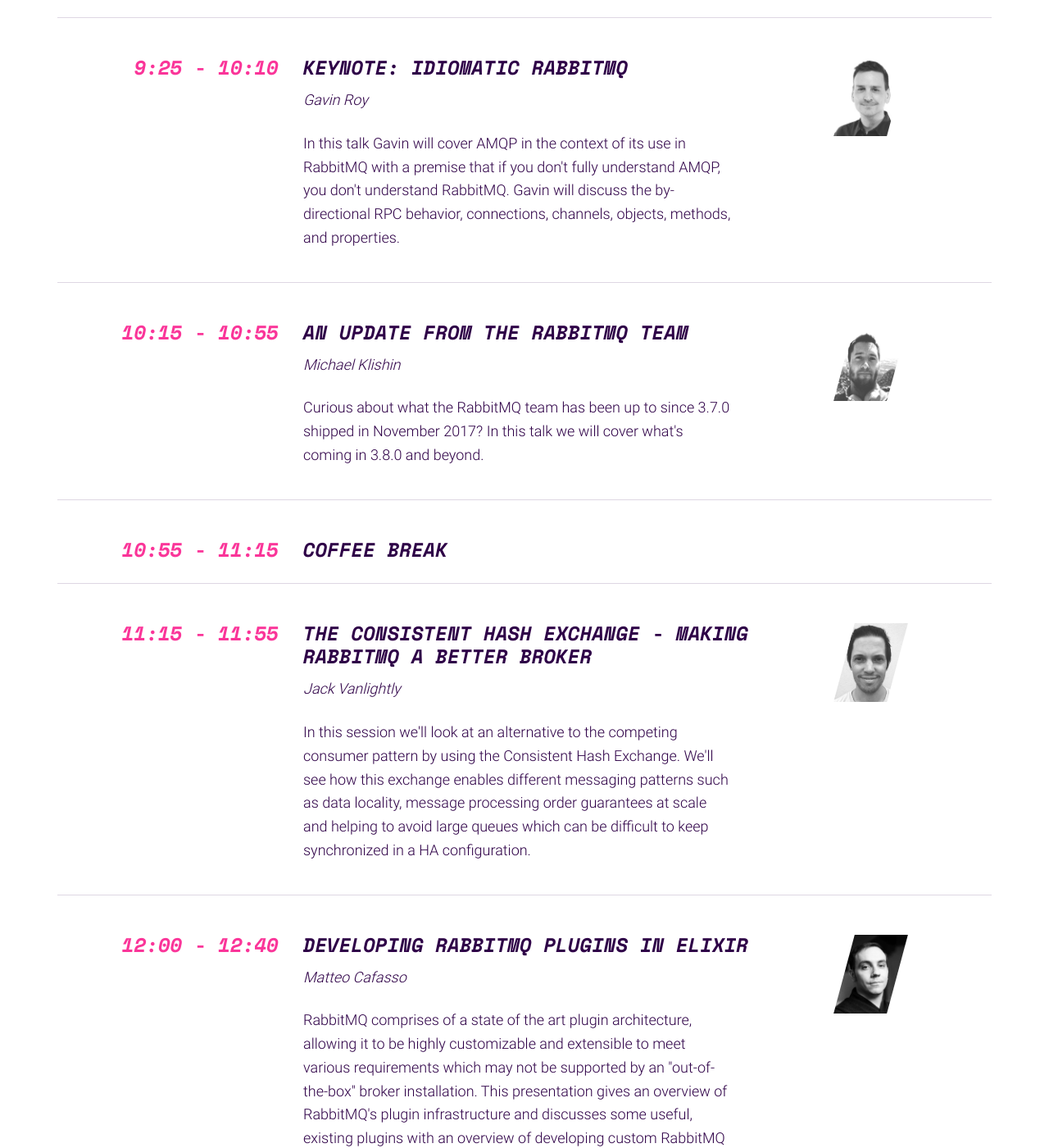
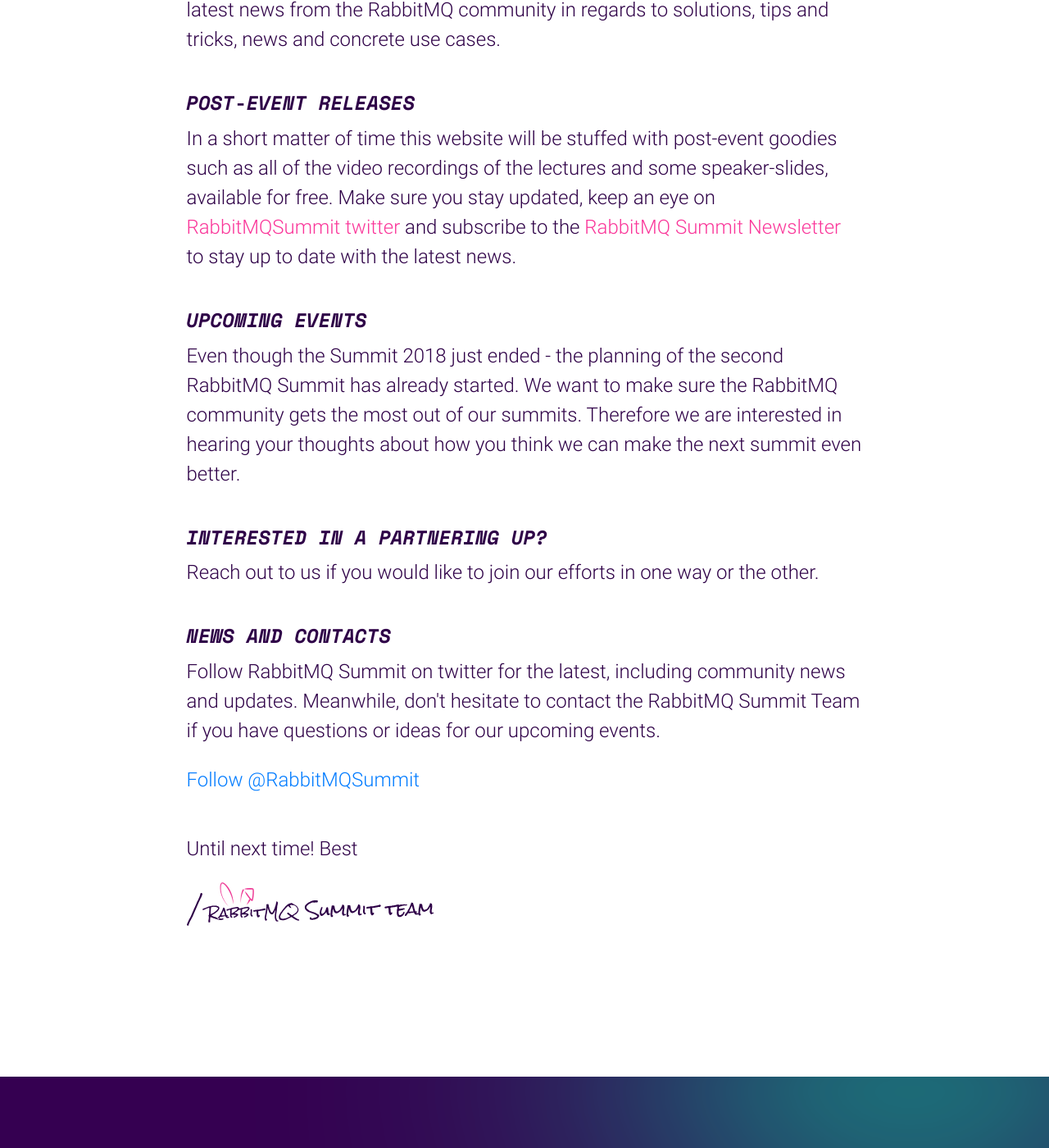
Before and after one commit to isabella232/rabbitmq-summit-1, a Jekyll site: the page built from index.html, in a window 1280 px wide and 1400 px high, scrolled down 1097 px. Shown: the whole window at 82% size. Built offline with Jekyll 4.4.1, drawn with Linux system fonts in a browser that asks for light colours; nearby versions of some CDN libraries; some web fonts are replaced; comment, search, counter and statistics services are not loaded; some of the changed text lies outside the part shown.

Commit message:
Updated website with a note from the organisers

```diff
--- a/index.html
+++ b/index.html
@@ -64,70 +64,53 @@ image: /img/og-frontpage.jpg
   </section>
   <section class="bg-light pt-4 pb-6 pt-lg-6">
     <div class="container">
-      <a name="schedule"></a>
       <div class="row justify-content-center mb-3">
         <div class="col-12">
-          <h3 class="text-uppercase pt-4 pt-lg-6 text-center text-primary mb-2 editable">
-            Schedule
-          </h3>
-          <h3 class="text-uppercase text-center text-primary mb-4 mb-lg-5 editable">
-            <time datetime="2018-11-12">MONDAY 12th Nov</time>
+          <h3 class="text-uppercase pt-4 pt-lg-6 text-center text-primary mb-4 mb-lg-5 editable">
+            A note from the organisers
           </h3>
         </div>
       </div>
-      {% for activity in site.data.schedule %}
-      <div class="row border-bottom pb-0 pb-lg-3 mb-2 mb-md-5 activity">
-        <div class="col-6 col-md-3 order-1">
-          <h4 class="text-primary text-uppercase text-left text-md-right">
-            <time datetime="2018-11-12T{{ activity.start }}">{{ activity.etime }}</time>
-          </h4>
-        </div>
-        <div class="col-12 col-md-7 order-3 order-md-2">
-          {% if activity.img %}
-          <div class="schedule-speaker schedule-speaker-mobile mb-3 d-block d-md-none float-right">
-            <div class="skew-box">
-              <div class="img-wrap">
-                <img src="{{ activity.img }}" alt="{{ activity.speaker }}" />
-              </div>
-            </div>
-          </div>
-          {% endif %}
-          <div class="text text-success">
-            <h4 class="text-uppercase mb-2">{{ activity.title }}</h4>
-            {% if activity.abstract %}
-            <div class="row">
-              <div class="col-12 col-xl-10 text-sm">
-                <p class="mb-lg-4">
-                  <em>{{ activity.speaker }}</em>
-                </p>
-                <p>{{ activity.abstract }}</p>
-                {% if activity.topic1 %}
-                <ol>
-                  <li>{{ activity.topic1 }}</li>
-                  {% if activity.topic2 %}<li>{{ activity.topic2 }}</li>{% endif %}
-                  {% if activity.topic3 %}<li>{{ activity.topic3 }}</li>{% endif %}
-                </ol>
-                {% endif %}
-              </div>
-            </div>
-            {% endif %}
-          </div>
-        </div>
-        {% if activity.img %}
-        <div class="col-12 col-md-2 order-2 order-md-3">
-          <div class="row">
-            <div class="schedule-speaker mb-3 d-none d-md-block">
-              <div class="skew-box">
-                <div class="img-wrap">
-                  <img src="{{ activity.img }}" alt="{{ activity.speaker }}" />
-                </div>
-              </div>
+      <div class="row justify-content-center mb-3">
+        <div class="col-12 col-md-9">
+          <div class=" text text-success">
+            <p>
+              What a success!
+            </p>
+            <p>
+              Thank you all for attending the first RabbitMQ Summit ever held.
+            </p>
+            <p class="mb-5">
+              The first RabbitMQ Summit on November 12th, 2018 attracted more than 150 attendees. We all witnessed high-quality conference sessions containing the latest news from the RabbitMQ community in regards to solutions, tips and tricks, news and concrete use cases.
+            </p>
+            <h4 class="text-uppercase mb-2">Post-event releases</h4>
+            <p class="mb-5">
+              In a short matter of time this website will be stuffed with post-event goodies such as all of the video recordings of the lectures and some speaker-slides, available for free. Make sure you stay updated, keep an eye on <a href="https://twitter.com/RabbitMQSummit" class="pink" target="_blank">RabbitMQSummit twitter</a> and subscribe to the <a href="#newsletter" class="pink" target="_blank">RabbitMQ Summit Newsletter</a> to stay up to date with the latest news.
+            </p>
+            <h4 class="text-uppercase mb-2">Upcoming Events</h4>
+            <p class="mb-5">
+              Even though the Summit 2018  just ended - the planning of the second RabbitMQ Summit has already started. We want to make sure the RabbitMQ community gets the most out of our summits. Therefore we are interested in hearing your thoughts about how you think we can make the next summit even better.
+            </p>
+            <h4 class="text-uppercase mb-2">Interested in a partnering up?</h4>
+            <p class="mb-5">
+              Reach out to us if you would like to join our efforts in one way or the other.
+            </p>
+            <h4 class="text-uppercase mb-2">News and Contacts</h4>
+            <p>
+              Follow RabbitMQ Summit on twitter for the latest, including community news and updates. Meanwhile, don't hesitate to contact the RabbitMQ Summit Team if you have questions or ideas for our upcoming events.
+            </p>
+            <p class="mb-5">
+              <a href="https://twitter.com/RabbitMQSummit?ref_src=twsrc%5Etfw" class="twitter-follow-button" data-size="large" data-dnt="true" data-show-count="false">Follow @RabbitMQSummit</a>
+            </p>
+            <p>
+              Until next time! Best
+            </p>
+            <div class="mb-4 mb-md-7">
+              <img src="/img/signature-team.svg" alt="/RabbitMQ summit team" title="/RabbitMQ summit team"/>
             </div>
           </div>
         </div>
-        {% endif %}
       </div>
-      {% endfor %}
     </div>
   </section>
   <section class="sponsor-section pt-7 pb-6">
@@ -169,103 +152,10 @@ image: /img/og-frontpage.jpg
     </div>
   </div>
 </section>
-<section class="bg-light pt-6 pt-xl-7 pb-4 pb-xl-6 ">
-  <div class="container">
-    <div class="row justify-content-center mb-3">
-      <div class="col-12 col-md-10 col-lg-8">
-        <h3 class="text-uppercase text-center text-primary mb-lg-5 editable">Code of Conduct</h3>
-        <div class="text text-sm text-success">
-          <p class="editable">All attendees, speakers, sponsors, and volunteers at our conference are required to agree with and follow the code of conduct.</p>
-          <p class="editable">We are dedicated to providing a harassment-free conference experience for everyone, regardless of gender identity, sexual orientation, disability, physical appearance, body size, race, religion.. We do not tolerate harassment of conference participants in any form. Sexual language and imagery is not appropriate for any conference venue. </p>
-          <p class="editable">Participants asked to stop any harassing behavior are expected to comply immediately.</p>
-          <p class="editable">We expect participants to follow these rules at all conference venues and conference-related social events.</p>
-        </div>
-      </div>
-    </div>
-  </div>
-</section>
-<section class="bg-section vehicle-section pt-6 pb-4" style="background-image: url(/img/bg-effect-left.png)">
-  <div class="container">
-    <h3 class="text-secondary text-uppercase mb-4 mb-xl-7 text-center">how to get there</h3>
-    <div class="d-flex justify-content-center flex-wrap mb-2 mb-lg-5">
-      <div class="col-10 col-md-6 px-0 mb-3 mb-md-0">
-        <div class="skew-box">
-          <div class="map-wrap">
-            <img src="/img/map.jpg" alt="Map" />
-          </div>
-        </div>
-      </div>
-      <div class="col-10 col-md-6 px-0 skew-box">
-        <div class="address-wrap" style="background-image: url(/img/img-bg-address.jpg);">
-          <div class="d-flex flex-column pl-md-3 pl-lg-0">
-            <div class="flex-min-height d-flex flex-column align-items-center justify-content-center">
-              <address class="text-secondary mb-0">
-                Address: <br />
-                CodeNode 10 South Pl, <br />
-                London EC2M 7EB
-              </address>
-            </div>
-          </div>
-        </div>
-      </div>
-    </div>
-    <div class="vehicle py-2 py-lg-4 text-info">
-      <div class="row text-center mb-3 mb-lg-6">
-        <div class="col-12 col-md-4">
-          <div class="icon text-secondary mb-2 mb-lg-4">
-            <i class="icon-train"></i>
-          </div>
-          <h4 class="mb-4 text-secondary text-uppercase">Underground &amp; Bus</h4>
-          <div class="text text-left">
-            <p>
-              The nearest Underground stations are <a href="http://journeyplanner.tfl.gov.uk/im/SI-C.html" target="_blank" class="text-secondary">Moorgate and Liverpool Street stations</a>.
-            </p>
-            <p>
-              Other Underground stations nearby are Old Street and Barbican.
-            </p>
-          </div>
-        </div>
-        <div class="col-12 col-md-4">
-          <div class="icon text-secondary mb-2 mb-lg-4">
-            <i class="icon-car"></i>
-          </div>
-          <h4 class="mb-4 text-secondary text-uppercase">car</h4>
-          <div class="text text-left">
-            <p><a href="http://www.ncp.co.uk/find-a-car-park/car-parks/london-finsbury-square" target="_blank" class="text-secondary">A NCP car park</a> is within 5 minutes walking distance.</p>
-            <p>
-              Check <a href="http://en.parkopedia.co.uk/parking/ec1v_7dp/" target="_blank" class="text-secondary">Parkopedia</a> for details of other nearby parking.
-            </p>
-          </div>
-        </div>
-        <div class="col-12 col-md-4">
-          <div class="icon text-secondary mb-2 mb-lg-4">
-            <i class="icon-bicycle"></i>
-          </div>
-          <h4 class="mb-4 text-secondary text-uppercase">Bicycle</h4>
-          <div class="text text-left">
-            <p>For cyclists there is a <a href="https://tfl.gov.uk/modes/cycling/santander-cycles" target="_blank" class="text-secondary">Santander Cycles Hire docking station</a> just outside our venue on South Place.</p>
-          </div>
-        </div>
-      </div>
-      <div class="row justify-content-between">
-        <div class="col-12 col-md-6 col-lf-5">
-          <div class="text text-left">
-            <p>CodeNode is right in the hustle and bustle of Tech City and just a short distance from the financial district. </p>
-          </div>
-        </div>
-        <div class="col-12 col-md-6 col-lf-5">
-          <div class="text text-left">
-            <p>More information can be found on <a href="https://skillsmatter.com/event-space#getting_there" target="_blank" class="text-secondary">CodeNode's website</a></p>
-          </div>
-        </div>
-      </div>
-    </div>
-  </div>
-</section>
 <div class="img-effect-wrap mb-3 mb-lg-6">
   <img src="/img/line-green.png" alt="image description" class="w-100" />
 </div>
-<section class="pt-6 pb-0">
+<section class="pt-6 pb-0" id="newsletter">
   <div class="container">
     <div class="row justify-content-center text-center mb-3">
       <div class="col-12">
--- a/letsencrypt.txt
+++ /dev/null
@@ -1,5 +0,0 @@
----
-layout: null
-permalink: /.well-known/acme-challenge/XAq9qpDWuOFCSi0_VkHVcgGqRwo3vc333K-CL5SwKts/index.html
----
-XAq9qpDWuOFCSi0_VkHVcgGqRwo3vc333K-CL5SwKts.c_5Gvk6s1eL75UlJg_hmSv6DEkE3krH_AGFwKgrOKPA
--- a/letsencrypt2.txt
+++ /dev/null
@@ -1,5 +0,0 @@
----
-layout: null
-permalink: /.well-known/acme-challenge/MZNPQqV2umWjHFhXwIeccgng66tSIk6qV2vvGlQp3o0/index.html
----
-MZNPQqV2umWjHFhXwIeccgng66tSIk6qV2vvGlQp3o0.c_5Gvk6s1eL75UlJg_hmSv6DEkE3krH_AGFwKgrOKPA
--- a/letsencrypt3.txt
+++ /dev/null
@@ -1,5 +0,0 @@
----
-layout: null
-permalink: /.well-known/acme-challenge/6NRdTm1T5uLsGFxOSGP22SI3FS-dJSAVR4IQi_M8js4/index.html
----
-6NRdTm1T5uLsGFxOSGP22SI3FS-dJSAVR4IQi_M8js4.c_5Gvk6s1eL75UlJg_hmSv6DEkE3krH_AGFwKgrOKPA
--- a/letsencrypt4.txt
+++ /dev/null
@@ -1,5 +0,0 @@
----
-layout: null
-permalink: /.well-known/acme-challenge/QfxyXPa5IpSldnZ67Lh6apo8d5rSYqCXWM9XlFXbkFY/index.html
----
-QfxyXPa5IpSldnZ67Lh6apo8d5rSYqCXWM9XlFXbkFY.c_5Gvk6s1eL75UlJg_hmSv6DEkE3krH_AGFwKgrOKPA
--- a/letsencrypt5.txt
+++ /dev/null
@@ -1,5 +0,0 @@
----
-layout: null
-permalink: /.well-known/acme-challenge/FBjAyosCgiDwDLMS7HHLgUIhljd1J8hpktCfAlbQbhU/index.html
----
-FBjAyosCgiDwDLMS7HHLgUIhljd1J8hpktCfAlbQbhU.c_5Gvk6s1eL75UlJg_hmSv6DEkE3krH_AGFwKgrOKPA
```
Also changed, not shown: README.md, img/signature-team.svg (added).
